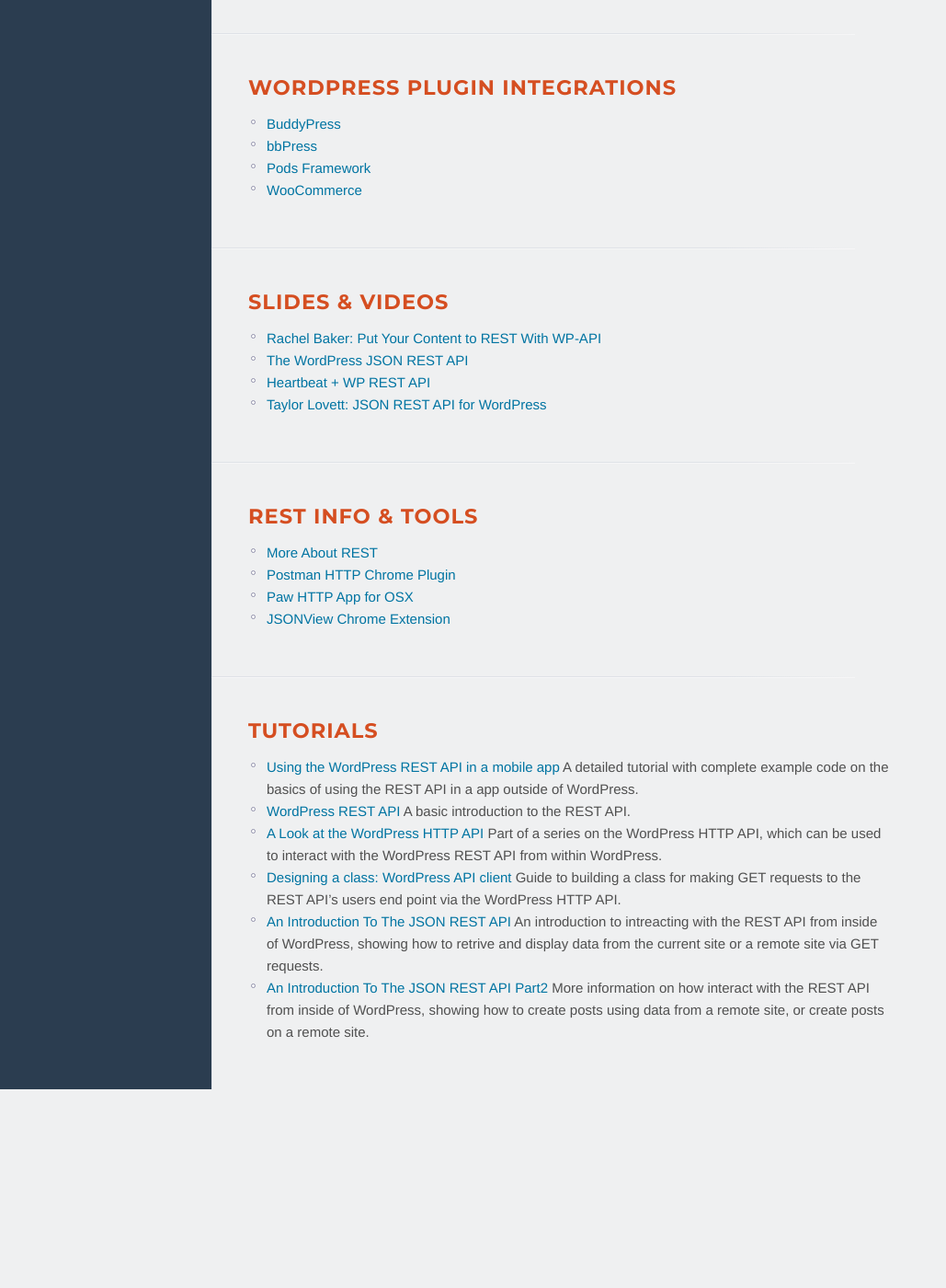
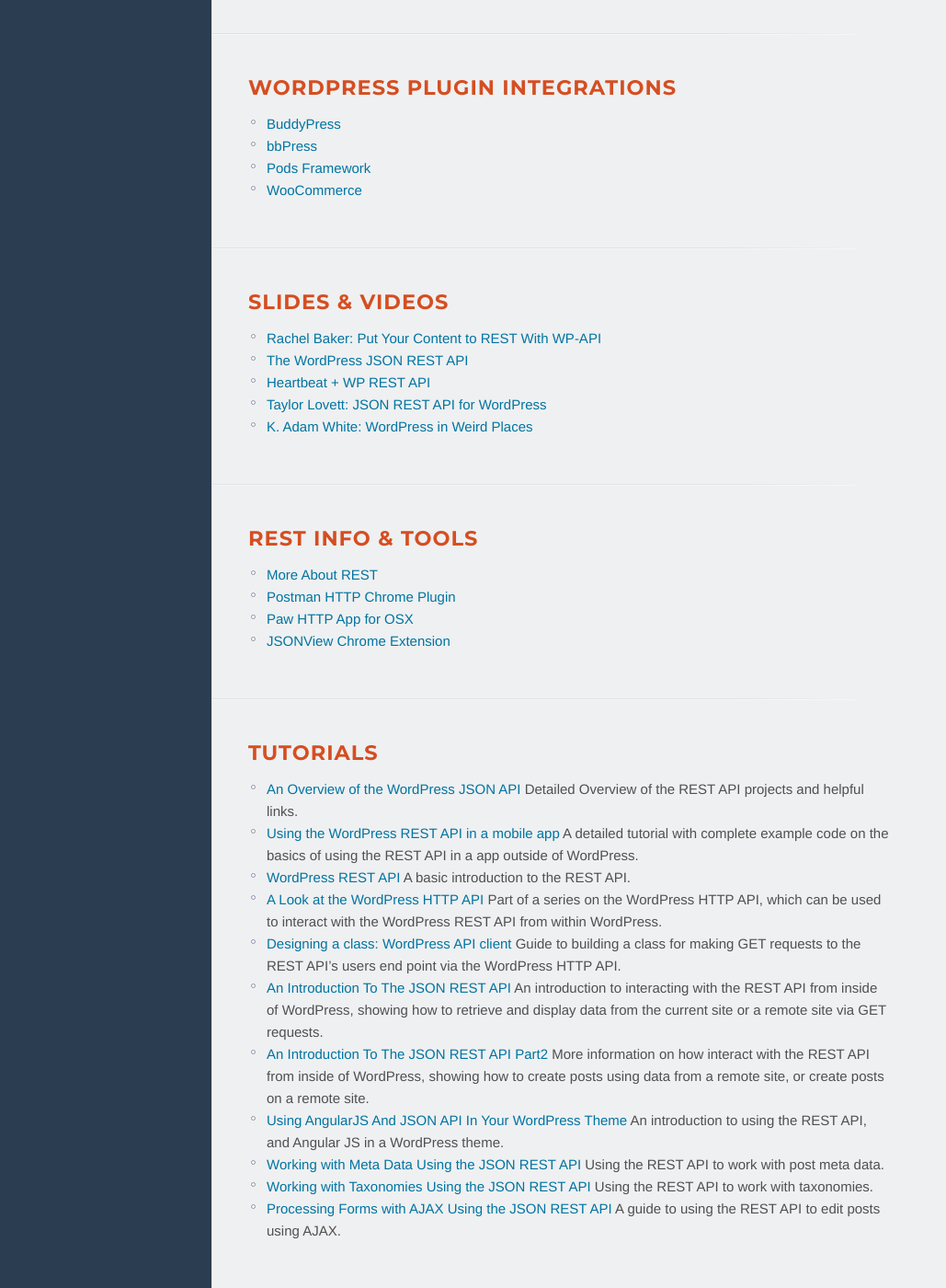
Before and after one commit to WP-API/WP-API.github.io, a Jekyll site: the page built from resources.md, in a window 1280 px wide and 1400 px high, scrolled down 841 px. Shown: the whole window at 92% size, without its empty margins (0-1029 px from the left). Built offline with Jekyll 4.4.1, drawn with Linux system fonts in a browser that asks for light colours; nearby versions of some CDN libraries; before the commit the page ends 2025 px from its top, so only the background shows below that.

Commit message:
More tutorials #22

```diff
--- a/resources.md
+++ b/resources.md
@@ -67,11 +67,13 @@
 * [The WordPress JSON REST API][]
 * [Heartbeat + WP REST API][]
 * [Taylor Lovett: JSON REST API for WordPress][]
+* [K. Adam White: WordPress in Weird Places][]
 
 [Rachel Baker: Put Your Content to REST With WP-API]: http://wordpress.tv/2014/07/06/rachel-baker-put-your-content-to-rest-with-wp-api/
 [The WordPress JSON REST API]: https://speakerdeck.com/rmccue/wcmke2014
 [Heartbeat + WP REST API]: http://www.getsource.net/wp-content/uploads/2014/08/WCNYC-Heartbeat.pdf
 [Taylor Lovett: JSON REST API for WordPress]: http://www.slideshare.net/tlovett1/json-rest-api-for-wordpress-39599181
+[K. Adam White: WordPress in Weird Places]: http://kadamwhite.github.io/talks/2014/wcsf-node-wp/#/
 
 REST Info & Tools
 -----------------
@@ -88,17 +90,26 @@
 
 Tutorials
 ---------
-
+* [An Overview of the WordPress JSON API][] Detailed Overview of the REST API projects and helpful links.
 * [Using the WordPress REST API in a mobile app][] A detailed tutorial with complete example code on the basics of using the REST API in a app outside of WordPress.
 * [WordPress REST API][] A basic introduction to the REST API.
 * [A Look at the WordPress HTTP API][] Part of a series on the WordPress HTTP API, which can be used to interact with the WordPress REST API from within WordPress.
 * [Designing a class: WordPress API client][] Guide to building a class for making GET requests to the REST API's users end point via the WordPress HTTP API.
-* [An Introduction To The JSON REST API][] An introduction to intreacting with the REST API from inside of WordPress, showing how to retrive and display data from the current site or a remote site via GET requests.
+* [An Introduction To The JSON REST API][] An introduction to interacting with the REST API from inside of WordPress, showing how to retrieve and display data from the current site or a remote site via GET requests.
 * [An Introduction To The JSON REST API Part2][] More information on how interact with the REST API from inside of  WordPress, showing how to create posts using data from a remote site, or create posts on a remote site.
+* [Using AngularJS And JSON API In Your WordPress Theme][] An introduction to using the REST API, and Angular JS in a WordPress theme.
+* [Working with Meta Data Using the JSON REST API][] Using the REST API to work with post meta data.
+* [Working with Taxonomies Using the JSON REST API][] Using the REST API to work with taxonomies.
+* [Processing Forms with AJAX Using the JSON REST API][] A guide to using the REST API to edit posts using AJAX.
 
+[An Overview of the WordPress JSON API]:http://webdevstudios.com/2014/10/16/an-overview-of-wordpress-json-api/
 [Using the WordPress REST API in a mobile app]: http://apppresser.com/using-wordpress-rest-api-mobile-app/
 [WordPress REST API]: http://themergency.com/wordpress-rest-api/
 [A Look at the WordPress HTTP API]: http://code.tutsplus.com/tutorials/a-look-at-the-wordpress-http-api-a-review--wp-32531
 [Designing a class: WordPress API client]: http://carlalexander.ca/designing-class-wordpress-api-client
 [An Introduction To The JSON REST API]: http://torquemag.io/introduction-wordpress-new-universal-connector-json-rest-api/
 [An Introduction To The JSON REST API Part2]: http://torquemag.io/introduction-wordpress-rest-api-part-2/
+[Using AngularJS And JSON API In Your WordPress Theme]: http://1fix.io/blog/2014/11/05/angularjs-json-api-wp-theme/
+[Working with Meta Data Using the JSON REST API]: http://torquemag.io/working-meta-data-using-json-rest-api/
+[Working with Taxonomies Using the JSON REST API]: http://torquemag.io/working-taxonomies-using-json-rest-api/
+[Processing Forms with AJAX Using the JSON REST API]: http://torquemag.io/processing-forms-ajax-using-json-rest-api/
```
